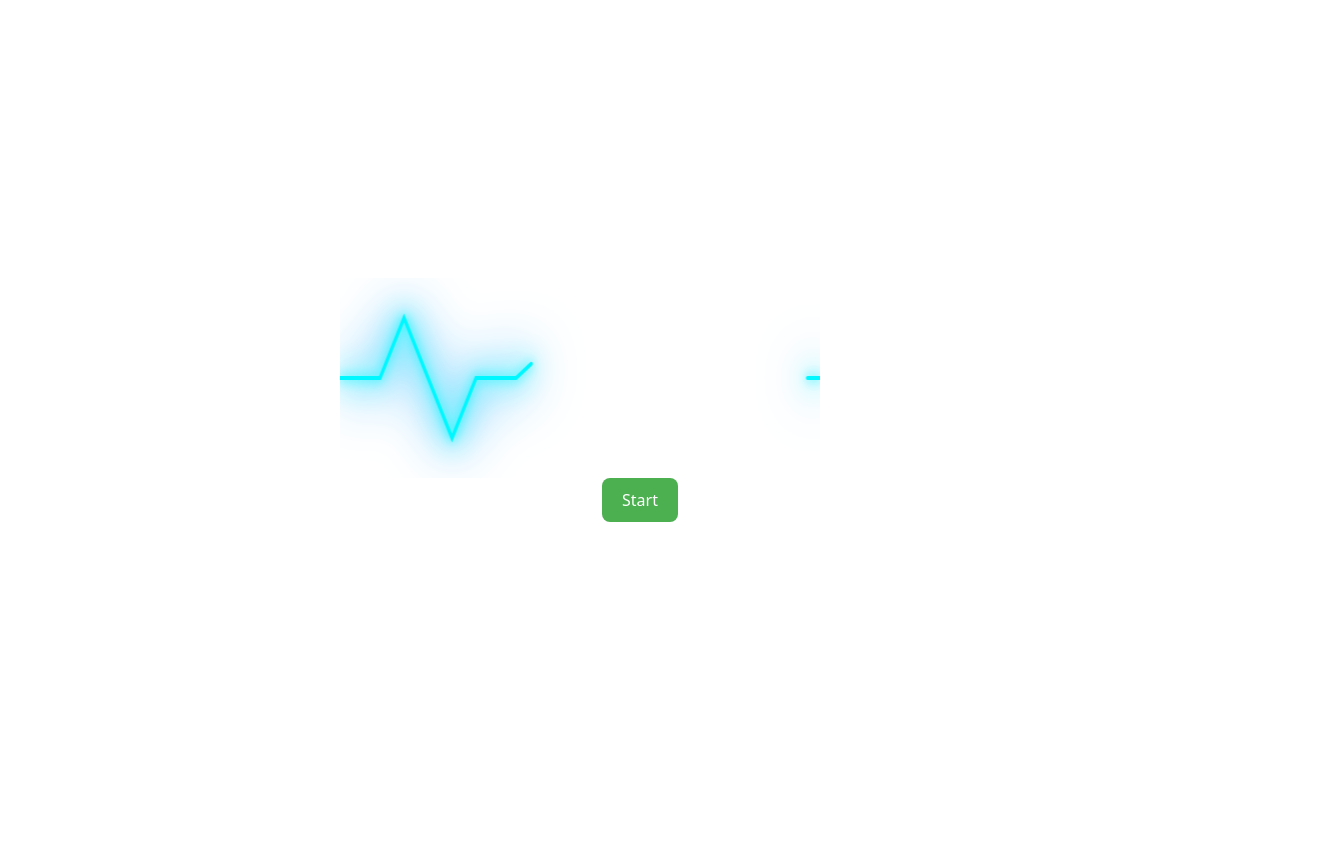
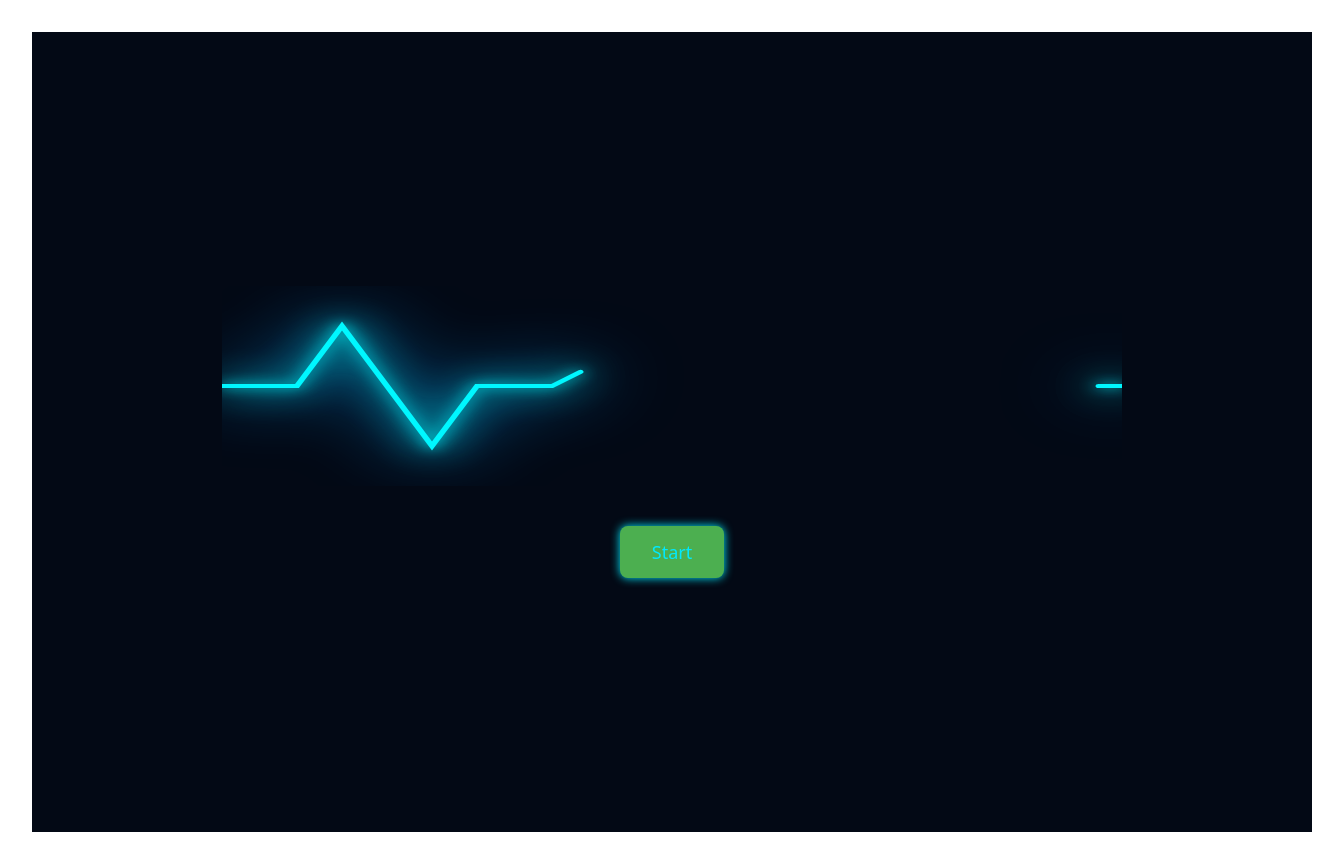
Before and after one commit to jmags14/PulseCoach, a React app in the folder frontend/: page / in a window 1280 px wide. Shown: the whole page, 1344 px wide, since content can reach past the window. Before the commit the page ends 800 px from the top, so only its background shows below. Built offline with nearby package versions, Linux system fonts and the light colour scheme; the HTML template or start-up script is replaced by a standard one.

Commit message:
fix songs select and Home.css

```diff
--- a/frontend/src/components/SongCarousel.tsx
+++ b/frontend/src/components/SongCarousel.tsx
@@ -1,6 +1,6 @@
 import { useState } from "react";
 import "../styles/SongCarousel.css";
-import beatOnlyImg from "../assets/crazyinlove.png";
+import beatOnlyImg from "../assets/ticking.jpg";
 import stayingAliveImg from "../assets/stayinalive.jpg";
 import dancingQueenImg from "../assets/dancingqueen.png";
 import crazyLoveImg from "../assets/crazyinlove.png";
@@ -68,6 +68,8 @@ export default function SongCarousel({ selected, onSelect }: Props) {
               <img src={song.img} alt={song.name} />
               <div className="song-info">
                 <div className="song-name">{song.name}</div>
+                <div className="song-name">{song.artist}</div>
+
               </div>
             </div>
           );
--- a/frontend/src/styles/Home.css
+++ b/frontend/src/styles/Home.css
@@ -0,0 +1,29 @@
+/* Make the home page full viewport */
+.home {
+  height: 100vh;          /* full viewport height */
+  width: 100vw;           /* full viewport width */
+  display: flex;
+  flex-direction: column;
+  justify-content: center; /* vertically center content */
+  align-items: center;     /* horizontally center content */
+  background-color: #030915; /* dark background */
+  overflow: hidden;        /* prevents scrollbars from accidental overflow */
+}
+
+/* Neon button */
+.start-btn {
+  margin-top: 40px;
+  padding: 14px 32px;
+  font-size: 18px;
+  border: none;
+  border-radius: 8px;
+  color: #00eaff;
+  background: #001a2e;
+  cursor: pointer;
+  box-shadow: 0 0 10px #00eaff;
+  transition: 0.3s ease;
+}
+
+.start-btn:hover {
+  box-shadow: 0 0 20px #00eaff, 0 0 40px #009fff;
+}
```
